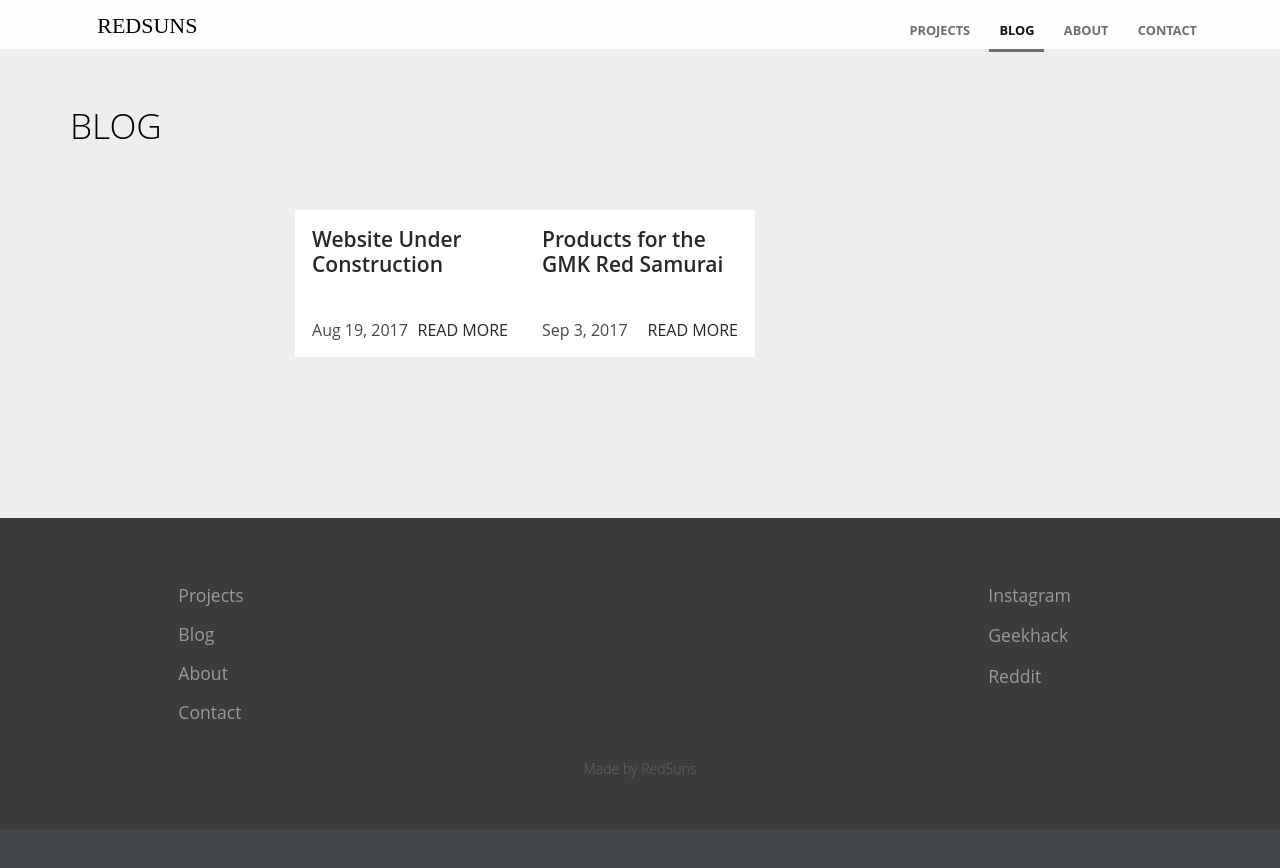
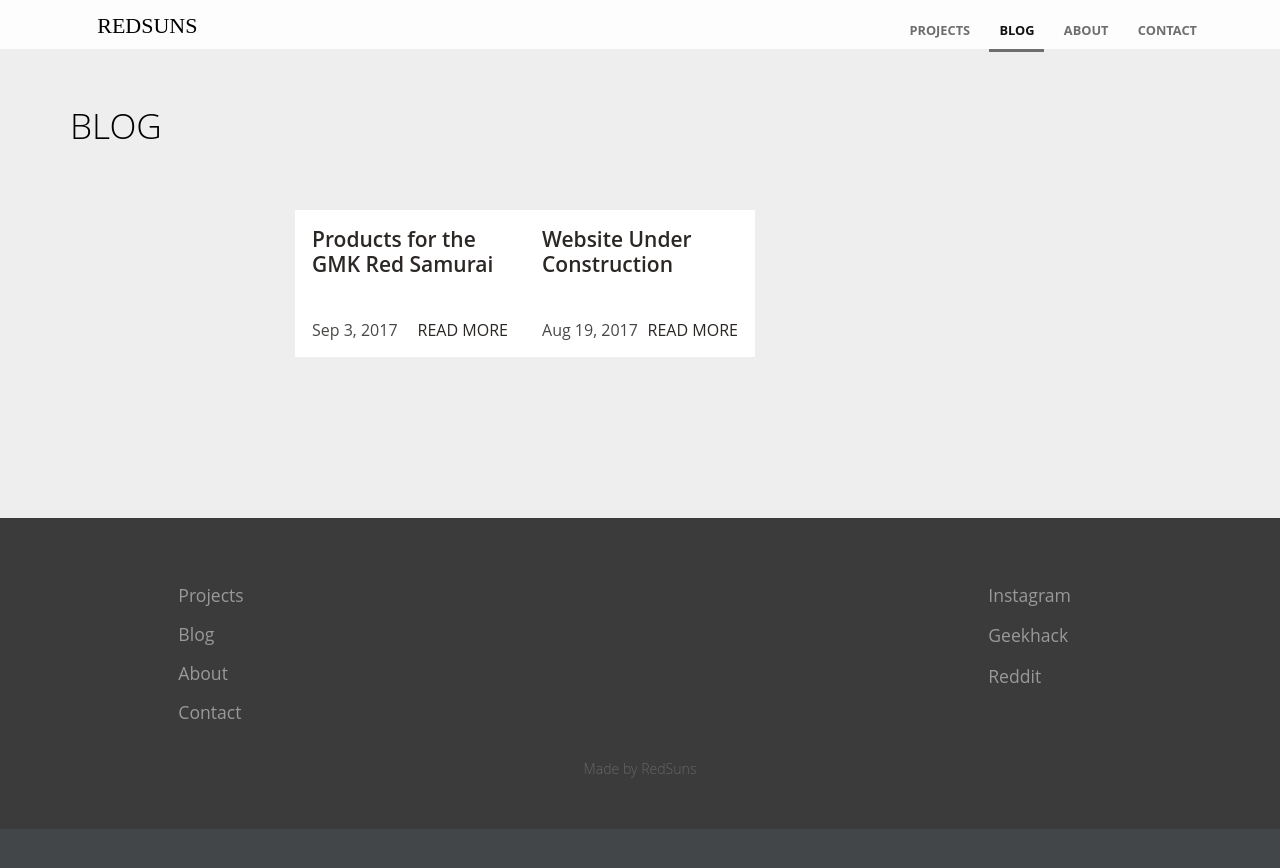
Before and after one commit to RedSunsRMK/redsunsrmk.github.io, a Jekyll site: the page built from blog/index.html, in a window 1280 px wide. Shown: the top 868 px of the page. Built offline with Jekyll 4.4.1, drawn with Linux system fonts in a browser that asks for light colours; the list of posts is cut into pages by our own code.

Commit message:
Update list-posts.html

```diff
--- a/_includes/list-posts.html
+++ b/_includes/list-posts.html
@@ -1,7 +1,7 @@
 
 	    <p class="editor-link" style="text-align: center;"><a href="cloudcannon:collections/_posts/" class="btn"><strong>&#9998;</strong> Manage Clients</a></p>
 		<ul class="image-grid">
-			{% assign sorted = (site.posts | sort: 'date' %}
+			{% assign sorted = (site.posts | sort: 'date' | reverse %}
 			{% for post in sorted %}
 				<li>
 				<a href="{{ site.baseurl }}{{ post.url }}">
```
